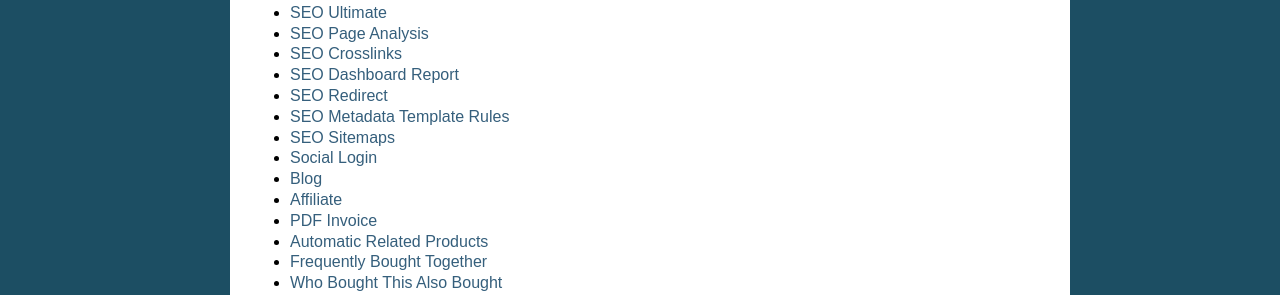
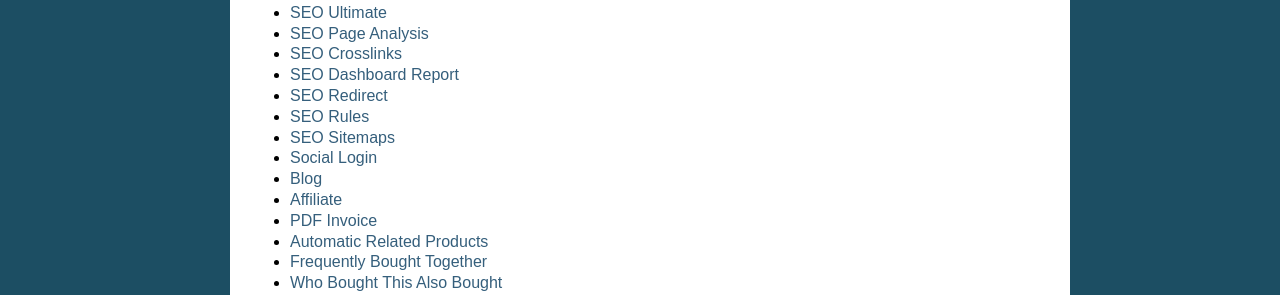
Before and after one commit to magepages/mpdocs, a Sphinx documentation site: the page built from docs/index.rst, in a window 1280 px wide. Shown: the part 470-765 px from the top of the page. Built offline with Sphinx 7.4.7, drawn with Linux system fonts in a browser that asks for light colours; pages that are not in the unit, such as notebooks, are missing from menus.

Commit message:
Update index.md

```diff
--- a/docs/seo-rules-m2/index.md
+++ b/docs/seo-rules-m2/index.md
@@ -1,4 +1,4 @@
-# SEO Metadata Template Rules
+# SEO Rules
 
 ## Overview
 
```
